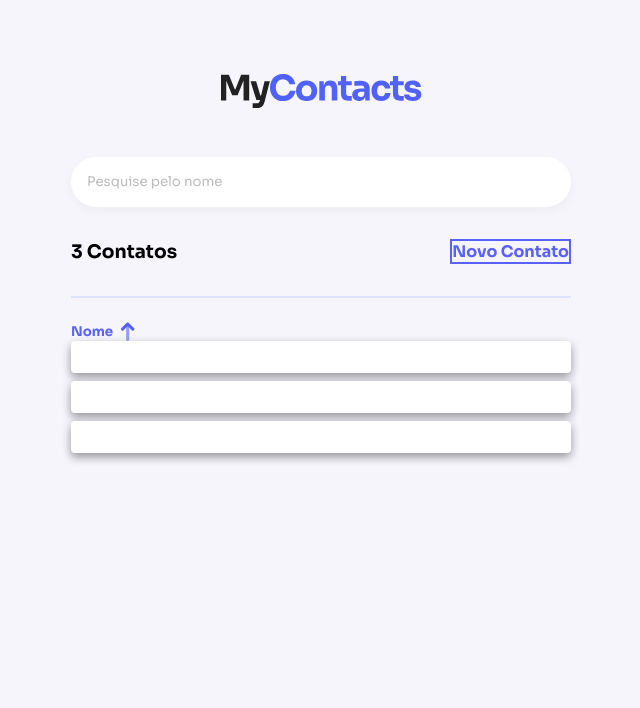
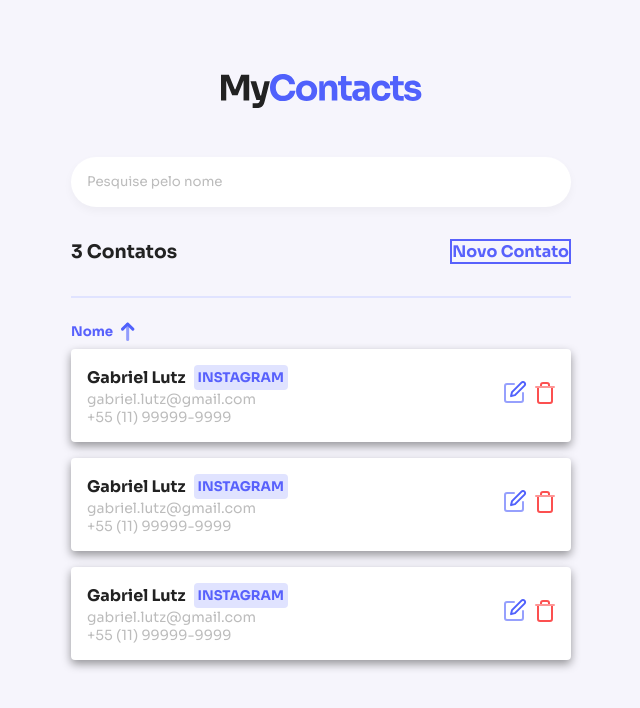
Before and after one commit to gelutz/jstack-course, a React (Vite) app in the folder contact-app/web/: page / in a window 1280 px wide. Shown: the top 708 px of the page, without its empty margins (319-959 px from the left). Built offline with nearby package versions, Linux system fonts and the light colour scheme.

Commit message:
feat: finalizando home page

```diff
--- a/contact-app/web/src/assets/styles/GlobalStyle.js
+++ b/contact-app/web/src/assets/styles/GlobalStyle.js
@@ -11,6 +11,7 @@ export const GlobalStyles = createGlobalStyle`
     body {
         background-color: ${({ theme }) => theme.colors.background};
         font-size: 16px;
+        color: ${({ theme }) => theme.colors.gray[900]};
     }
 
     button {
--- a/contact-app/web/src/assets/styles/themes/default.js
+++ b/contact-app/web/src/assets/styles/themes/default.js
@@ -7,5 +7,9 @@ export default {
       light: "#6674F4",
       lighter: "#E0E3ff",
     },
+    gray: {
+      900: "#222222",
+      200: "#bcbcbc",
+    },
   },
 };
--- a/contact-app/web/src/components/ContactsList/index.jsx
+++ b/contact-app/web/src/components/ContactsList/index.jsx
@@ -2,6 +2,8 @@ import { Card, Container, Header, ListContainer } from "./styles";
 
 import React from "react";
 import arrow from "../../assets/images/arrow.svg";
+import edit from "../../assets/images/edit.svg";
+import trash from "../../assets/images/trash.svg";
 
 export default function ContactsList() {
   return (
@@ -20,10 +22,62 @@ export default function ContactsList() {
         </header>
 
         <Card>
-          <div className="info"></div>
+          <div className="info">
+            <div className="contact-name">
+              <strong>Gabriel Lutz</strong>
+              <small>Instagram</small>
+            </div>
+            <span>gabriel.lutz@gmail.com</span>
+            <span>+55 (11) 99999-9999</span>
+          </div>
+
+          <div className="actions">
+            <a href="/">
+              <img src={edit} alt="edit" />
+            </a>
+            <button type="button">
+              <img src={trash} alt="trash" />
+            </button>
+          </div>
         </Card>
-        <Card></Card>
-        <Card></Card>
+        <Card>
+          <div className="info">
+            <div className="contact-name">
+              <strong>Gabriel Lutz</strong>
+              <small>Instagram</small>
+            </div>
+            <span>gabriel.lutz@gmail.com</span>
+            <span>+55 (11) 99999-9999</span>
+          </div>
+
+          <div className="actions">
+            <a href="/">
+              <img src={edit} alt="edit" />
+            </a>
+            <button type="button">
+              <img src={trash} alt="trash" />
+            </button>
+          </div>
+        </Card>
+        <Card>
+          <div className="info">
+            <div className="contact-name">
+              <strong>Gabriel Lutz</strong>
+              <small>Instagram</small>
+            </div>
+            <span>gabriel.lutz@gmail.com</span>
+            <span>+55 (11) 99999-9999</span>
+          </div>
+
+          <div className="actions">
+            <a href="/">
+              <img src={edit} alt="edit" />
+            </a>
+            <button type="button">
+              <img src={trash} alt="trash" />
+            </button>
+          </div>
+        </Card>
       </ListContainer>
     </Container>
   );
--- a/contact-app/web/src/components/ContactsList/styles.js
+++ b/contact-app/web/src/components/ContactsList/styles.js
@@ -11,7 +11,6 @@ export const Header = styled.header`
   margin-bottom: 32px;
 
   strong {
-    color: #222;
     font-size: 24px;
   }
 
@@ -42,6 +41,7 @@ export const ListContainer = styled.div`
       border: none;
       display: flex;
       align-items: center;
+      margin-bottom: 8px;
     }
 
     span {
@@ -53,7 +53,6 @@ export const ListContainer = styled.div`
 `;
 
 export const Card = styled.div`
-  margin-bottom: 8px;
   background: #fff;
   box-shadow: 0px 4px 10px rgba(0, 0, 0, 0.4);
   padding: 16px;
@@ -62,4 +61,42 @@ export const Card = styled.div`
   display: flex;
   align-items: center;
   justify-content: space-between;
+
+  & + & {
+    margin-top: 16px;
+  }
+
+  .info {
+    .contact-name {
+      display: flex;
+      align-items: center;
+
+      small {
+        background: ${({ theme }) => theme.colors.primary.lighter};
+        color: ${({ theme }) => theme.colors.primary.main};
+        font-weight: bold;
+        text-transform: uppercase;
+        padding: 4px;
+        border-radius: 4px;
+        margin-left: 8px;
+      }
+    }
+
+    span {
+      display: block;
+      font-size: 14px;
+      color: ${({ theme }) => theme.colors.gray[200]};
+    }
+  }
+
+  .actions {
+    display: flex;
+    align-items: center;
+
+    button {
+      background: transparent;
+      border: none;
+      margin-left: 8px;
+    }
+  }
 `;
```
